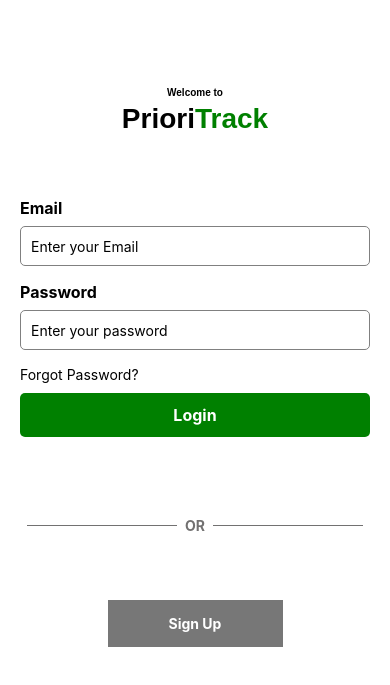
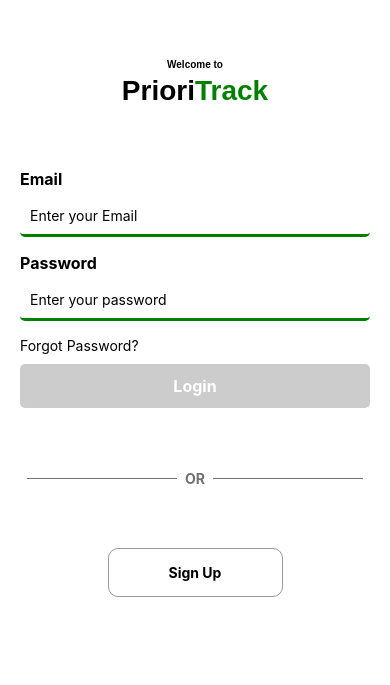
Before and after one commit to EngAmrs/PrioriTrack_frontEnd, a React Native app in the folder PrioriTrack/: screen /Login in a window 390 px wide. Shown: the part 113-798 px from the top of the page. Built offline with nearby package versions, Linux system fonts and the light colour scheme.

Commit message:
Login: Validations fix

```diff
--- a/PrioriTrack/navigations/Tasks.tsx
+++ b/PrioriTrack/navigations/Tasks.tsx
@@ -11,7 +11,7 @@ export default function MainTasks() {
       <Stack.Screen
         name="ShowTasks"
         component={ShowTasks}
-        options={{headerShown: true, title: 'My Tasks'}}
+        options={{headerShown: false, title: 'My Tasks'}}
       />
       <Stack.Screen
         name="Task"
--- a/PrioriTrack/screens/auth/Register.tsx
+++ b/PrioriTrack/screens/auth/Register.tsx
@@ -195,7 +195,7 @@ const styles = StyleSheet.create({
     height: 40,
     borderBottomColor: 'green',
     borderRadius: 5,
-    borderBottomWidth: 2,
+    borderBottomWidth: 3,
     marginBottom: 20,
     paddingHorizontal: 10,
   },
--- a/PrioriTrack/screens/auth/login.tsx
+++ b/PrioriTrack/screens/auth/login.tsx
@@ -8,25 +8,42 @@ import {
   TextInput,
   TouchableOpacity,
   StyleSheet,
+  Linking,
 } from 'react-native';
 
 const LoginForm = ({navigation}: Login) => {
   const [email, setEmail] = useState<string>('');
   const [password, setPassword] = useState<string>('');
 
+  const handleForgotPassword = () => {
+    const togglUrl = 'https://toggl.com/track/forgot-password/';
+    Linking.openURL(togglUrl).catch(error =>
+      console.error('Error opening URL:', error),
+    );
+  };
+
   const handleValidation = () => {
     const emailIsValid = /^[^\s@]+@[^\s@]+\.[^\s@]+$/.test(email);
     const passwordIsValid = password.length >= 8;
 
-    if (!emailIsValid || !passwordIsValid) {
+    if (!emailIsValid) {
       Toast.show({
-        type: 'error',
-        text1: 'Invalid Input',
-        text2: 'Please enter a valid email and password.',
+        type: 'info',
+        text1: 'Email',
+        text2: 'Make sure the email format is correct',
         position: 'top',
         visibilityTime: 3000,
       });
-      return;
+      return false;
+    } else if (!passwordIsValid) {
+      Toast.show({
+        type: 'info',
+        text1: 'Password',
+        text2: 'Password must be at least 8 characters',
+        position: 'top',
+        visibilityTime: 3000,
+      });
+      return false;
     }
     return true;
   };
@@ -63,7 +80,7 @@ const LoginForm = ({navigation}: Login) => {
         Toast.show({
           type: 'error',
           text1: 'Login',
-          text2: 'User not registered. Please register first',
+          text2: 'Incorrect Email or Password',
           position: 'top',
           visibilityTime: 3000,
         });
@@ -102,15 +119,22 @@ const LoginForm = ({navigation}: Login) => {
           secureTextEntry
         />
         {/* Forgot Password */}
-        <TouchableOpacity
-          onPress={() => navigation.navigate({name: 'Login', params: {}})}>
+        <TouchableOpacity onPress={handleForgotPassword}>
           <Text style={styles.forgotPass}>Forgot Password?</Text>
         </TouchableOpacity>
 
-        <TouchableOpacity style={styles.button} onPress={handleLogin}>
+        <TouchableOpacity
+          disabled={email === '' || password === ''}
+          style={[
+            styles.button,
+            {
+              backgroundColor:
+                email === '' || password === '' ? '#ccc' : 'green',
+            },
+          ]}
+          onPress={handleLogin}>
           <Text style={styles.buttonText}>Login</Text>
         </TouchableOpacity>
-      </View>
         <View style={styles.dividerContainer}>
           <View style={styles.divider} />
           <Text style={styles.dividerText}>OR</Text>
@@ -122,6 +146,7 @@ const LoginForm = ({navigation}: Login) => {
             onPress={() => navigation.navigate({name: 'Register', params: {}})}>
             <Text style={styles.createAccountButtonText}>Sign Up</Text>
           </TouchableOpacity>
+        </View>
       </View>
     </View>
   );
@@ -144,7 +169,7 @@ const styles = StyleSheet.create({
   },
   formContainer: {
     width: '100%',
-    flexBasis: '30%',
+    flexBasis: '60%',
   },
   label: {
     fontSize: 16,
@@ -153,8 +178,8 @@ const styles = StyleSheet.create({
   },
   input: {
     height: 40,
-    borderColor: 'gray',
-    borderWidth: 1,
+    borderBottomColor: 'green',
+    borderBottomWidth: 3,
     borderRadius: 5,
     marginBottom: 16,
     paddingHorizontal: 10,
@@ -175,7 +200,7 @@ const styles = StyleSheet.create({
     fontWeight: 'bold',
   },
   dividerContainer: {
-    flexBasis: '10%',
+    flexBasis: '15%',
     flexDirection: 'row',
     alignItems: 'center',
     justifyContent: 'center',
@@ -197,12 +222,15 @@ const styles = StyleSheet.create({
     alignItems: 'center',
   },
   createAccountButton: {
-    backgroundColor: '#777',
+    backgroundColor: '#fff',
+    borderWidth: 1,
+    borderColor: '#999',
+    borderRadius: 10,
     padding: 15,
     width: '50%',
   },
   createAccountButtonText: {
-    color: '#fff',
+    color: '#000',
     fontWeight: 'bold',
     textAlign: 'center',
   },
--- a/PrioriTrack/screens/tasks/createTask/createTask.tsx
+++ b/PrioriTrack/screens/tasks/createTask/createTask.tsx
@@ -25,7 +25,7 @@ const CreateTask = () => {
       Toast.show({
         type: 'error',
         text1: 'Name Field',
-        text2: 'Maximum Number of character is 100',
+        text2: 'Can not be blank or more than 100 character',
         position: 'top',
         visibilityTime: 3000,
       });
@@ -34,8 +34,8 @@ const CreateTask = () => {
     if (description.trim() === '' || !descriptionIsValid) {
       Toast.show({
         type: 'error',
-        text1: 'Name Field',
-        text2: 'Maximum Number of character is 300',
+        text1: 'Description Field',
+        text2: 'Can not be blank or more than 300 character',
         position: 'top',
         visibilityTime: 3000,
       });
@@ -43,12 +43,8 @@ const CreateTask = () => {
     }
     return true;
   };
-
-  // Handle Start date
-  const onStartChange = (event: any, selectedTime?: Date) => {
-    const currentDate = selectedTime || startDate;
-
-    if (new Date(currentDate) > endDate) {
+  const isEndAfterStart = (currentDate: Date, endTime: Date) => {
+    if (new Date(currentDate) > endTime) {
       Toast.show({
         type: 'error',
         text1: 'Error',
@@ -56,6 +52,17 @@ const CreateTask = () => {
         position: 'top',
         visibilityTime: 3000,
       });
+      setShowStartPicker(false);
+      setShowEndPicker(false);
+      return;
+    }
+    return true;
+  };
+  // Handle Start date
+  const onStartChange = (event: any, selectedTime?: Date) => {
+    const currentDate = selectedTime || startDate;
+
+    if (!isEndAfterStart(currentDate, endDate)) {
       return;
     }
     setShowStartPicker(Platform.OS === 'ios');
@@ -69,14 +76,7 @@ const CreateTask = () => {
   // Handle End date
   const onEndChange = (event: any, selectedTime?: Date) => {
     const currentDate = selectedTime || endDate;
-    if (new Date(currentDate) < startDate) {
-      Toast.show({
-        type: 'error',
-        text1: 'Error',
-        text2: 'End time cannot be earlier than the start time.',
-        position: 'top',
-        visibilityTime: 3000,
-      });
+    if (!isEndAfterStart(startDate, currentDate)) {
       return;
     }
     setShowEndPicker(Platform.OS === 'ios');
--- a/PrioriTrack/screens/tasks/showTasks/showTasks.tsx
+++ b/PrioriTrack/screens/tasks/showTasks/showTasks.tsx
@@ -69,6 +69,7 @@ const ShowTasks = ({navigation}: Login) => {
   };
   return (
     <View style={styles.container}>
+      <Text style={styles.header}>My Tasks</Text>
       {tasks.length > 0 ? (
         <ScrollView style={styles.tasks}>
           {tasks.map(t => (
--- a/PrioriTrack/screens/tasks/showTasks/style.tsx
+++ b/PrioriTrack/screens/tasks/showTasks/style.tsx
@@ -8,6 +8,12 @@ export const styles = StyleSheet.create({
     marginBottom: 25,
     justifyContent: 'center',
     alignItems: 'center',
+  },
+  header: {
+    fontSize: 21,
+    color: '#000',
+    fontWeight: 'bold',
+    marginBottom: 10,
   },
   tasks: {
     width: '100%',
```
Also changed, not shown: PrioriTrack/components/Loader.tsx (added, +21 -0 lines), PrioriTrack/redux/text.txt (added). Lines whose indentation alone changed are shown as unchanged.
